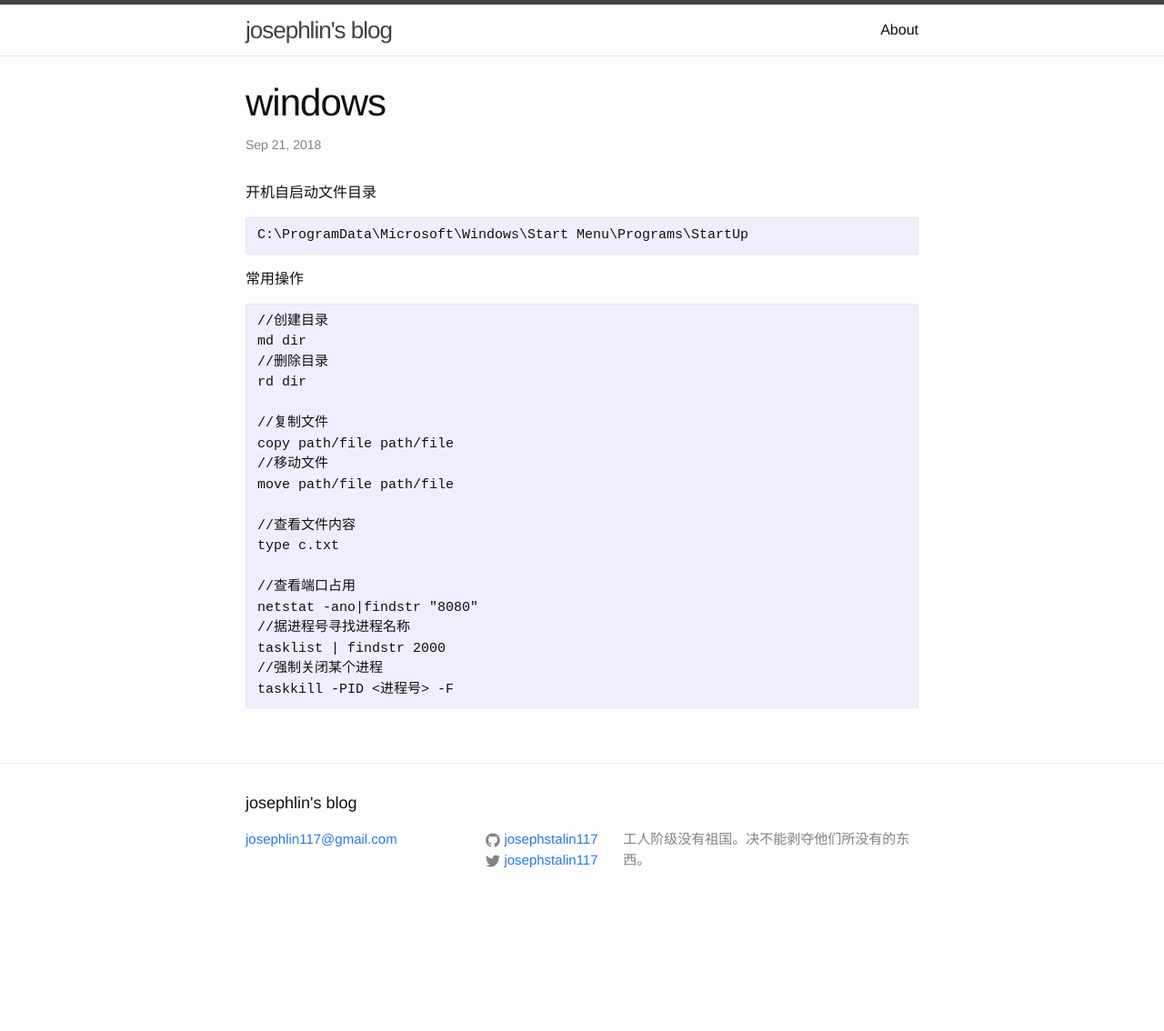
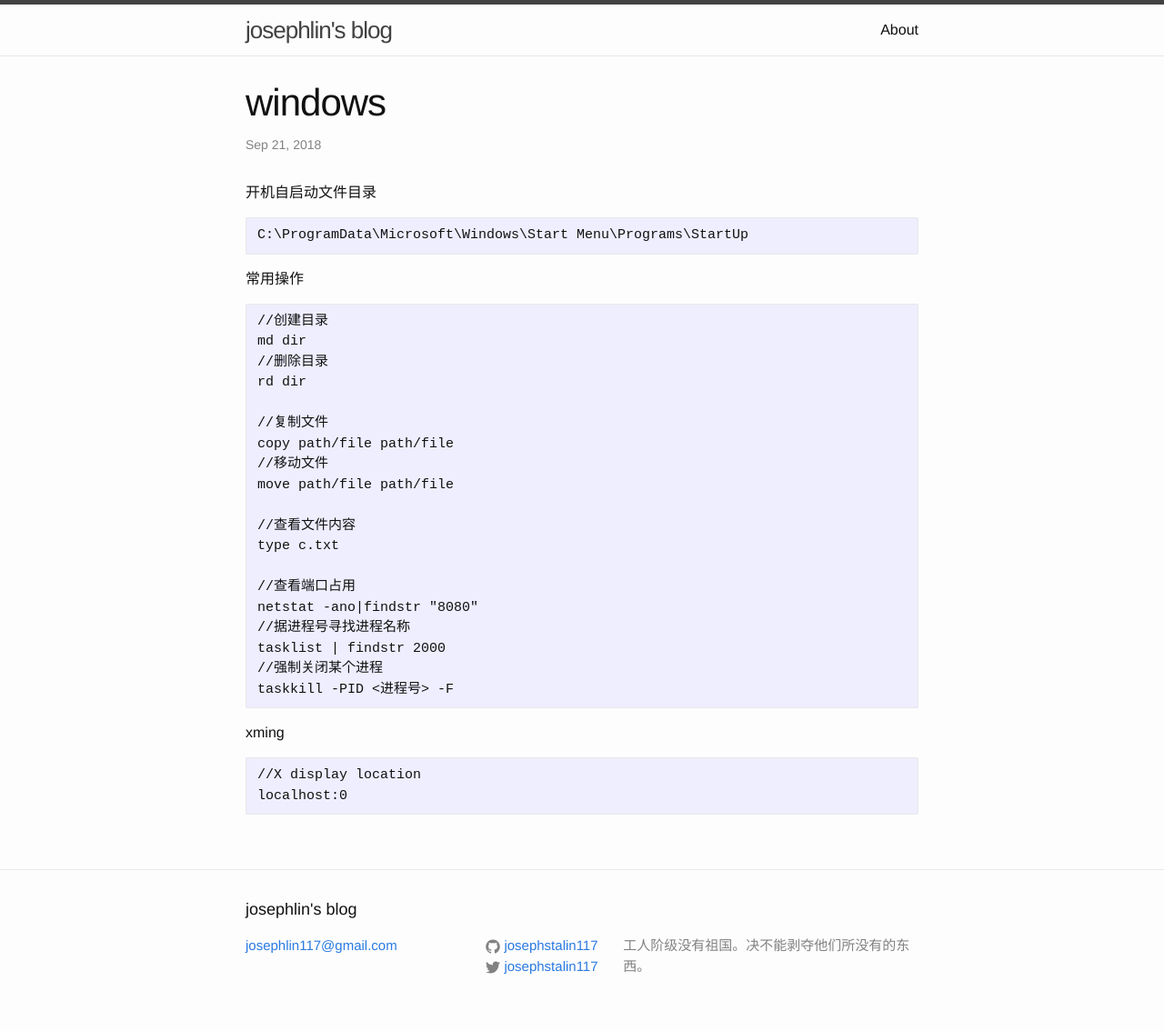
Before and after one commit to josephstalin117/josephstalin117.github.io, a Jekyll site: the page built from _posts/2018-9-21-windows.markdown, in a window 1280 px wide. Shown: the whole page at 91% size. Built offline with Jekyll 4.4.1, drawn with Linux system fonts in a browser that asks for light colours; before the commit the page ends 1017 px from its top, so only the background shows below that.

Commit message:
add xming & mac

````diff
--- a/_posts/2016-07-03-mac.markdown
+++ b/_posts/2016-07-03-mac.markdown
@@ -148,3 +148,8 @@ du -sh *
 ```
 ||ads.example.com^
 ```
+
+SwitchyOmega 无法登陆谷歌账号
+```
+*.googleapis.com +proxy
+```
--- a/_posts/2018-9-21-windows.markdown
+++ b/_posts/2018-9-21-windows.markdown
@@ -32,3 +32,9 @@ tasklist | findstr 2000
 //强制关闭某个进程
 taskkill -PID <进程号> -F
 ```
+
+xming
+```
+//X display location
+localhost:0
+```
````
